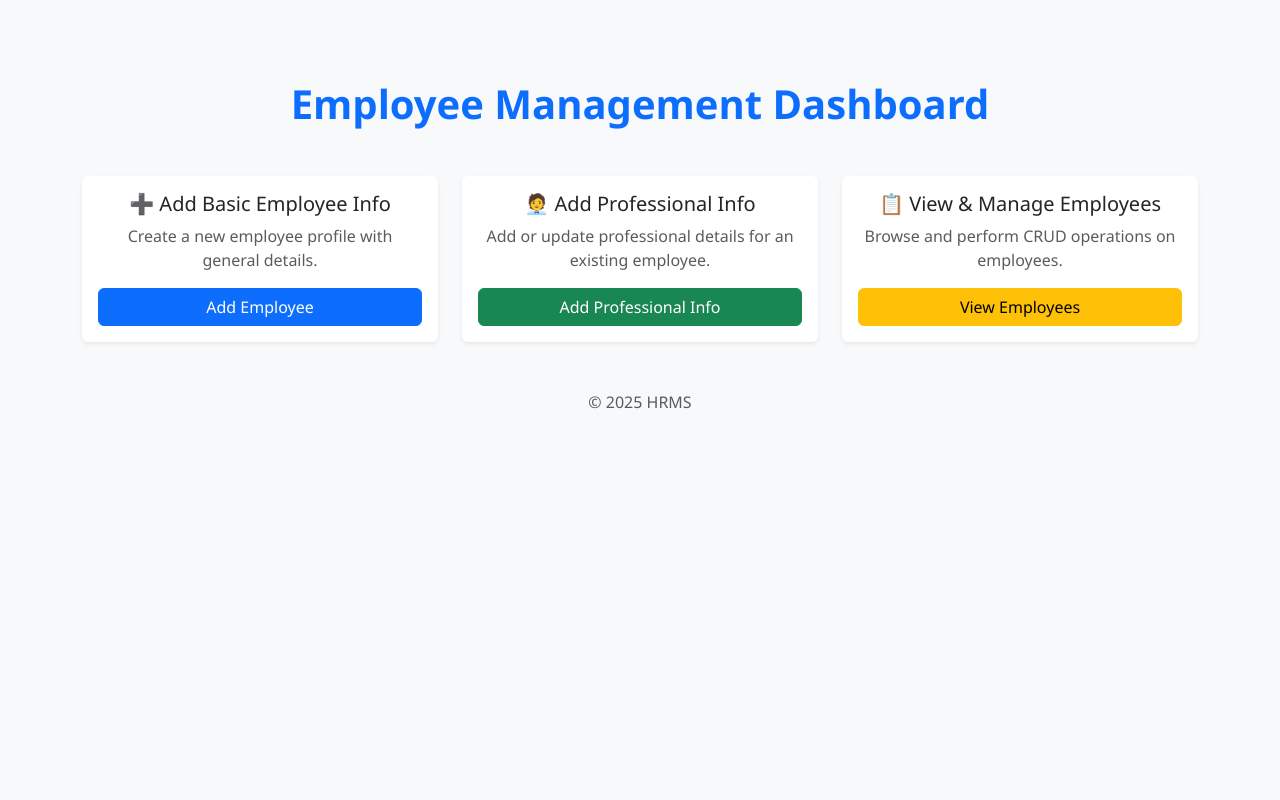
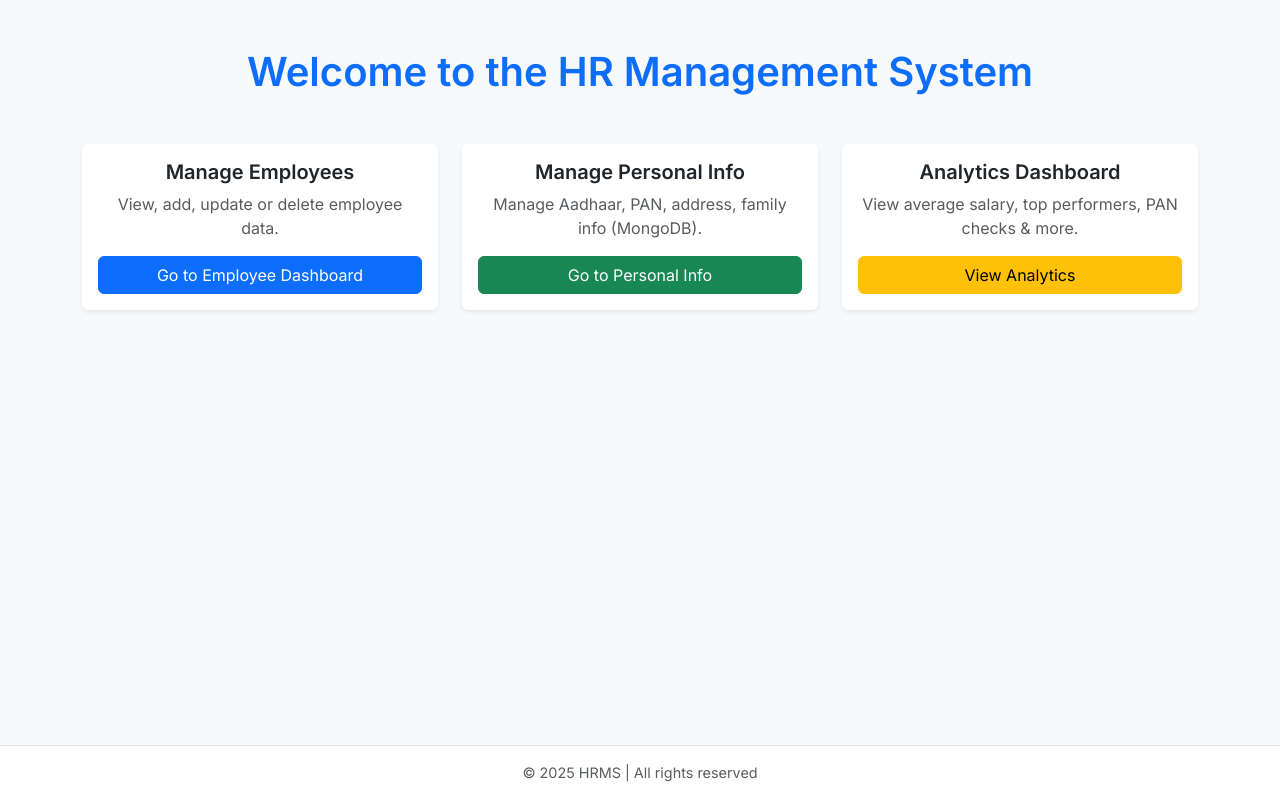
Before and after one commit to pratham1kruk/HR-management-system, a Flask app: page / in a window 1280 px wide. Run offline with Flask 3, Linux system fonts and the light colour scheme; some libraries are stand-ins or nearby versions.

Commit message:
index.html ch1

```diff
--- a/backend/templates/index.html
+++ b/backend/templates/index.html
@@ -2,68 +2,70 @@
 <html lang="en">
 <head>
     <meta charset="UTF-8">
-    <title>Employee Management</title>
+    <title>HR Management Dashboard</title>
     <meta name="viewport" content="width=device-width, initial-scale=1">
 
-    <!-- Bootstrap -->
+    <!-- Bootstrap CSS -->
     <link href="https://cdn.jsdelivr.net/npm/bootstrap@5.3.0/dist/css/bootstrap.min.css" rel="stylesheet">
 
-    <!-- Custom Style -->
+    <!-- Google Font -->
+    <link href="https://fonts.googleapis.com/css2?family=Inter:wght@400;600&display=swap" rel="stylesheet">
+
     <style>
         body {
-            font-family: 'Segoe UI', sans-serif;
-            background-color: #f8f9fa;
-        }
-        .container {
-            margin-top: 80px;
-        }
-        .card {
-            transition: transform 0.2s;
+            font-family: 'Inter', sans-serif;
         }
         .card:hover {
-            transform: translateY(-4px);
+            transform: translateY(-5px);
+            transition: all 0.2s ease-in-out;
+        }
+        footer {
+            font-size: 0.9rem;
         }
     </style>
 </head>
-<body>
-    <div class="container text-center">
-        <h1 class="mb-5 text-primary fw-bold">Employee Management Dashboard</h1>
+<body class="bg-light d-flex flex-column min-vh-100">
+    <div class="container-md py-5 flex-grow-1">
+        <h1 class="mb-5 text-center fw-bold text-primary">Welcome to the HR Management System</h1>
 
-        <div class="row justify-content-center g-4">
+        <div class="row g-4 justify-content-center">
+            <!-- Employee Management -->
             <div class="col-md-4">
-                <div class="card shadow-sm border-0">
-                    <div class="card-body">
-                        <h5 class="card-title">➕ Add Basic Employee Info</h5>
-                        <p class="card-text text-muted">Create a new employee profile with general details.</p>
-                        <a href="{{ url_for('employee.add_employee') }}" class="btn btn-primary w-100">Add Employee</a>
+                <div class="card h-100 shadow-sm border-0">
+                    <div class="card-body text-center">
+                        <h5 class="card-title fw-semibold">Manage Employees</h5>
+                        <p class="card-text text-muted">View, add, update or delete employee data.</p>
+                        <a href="/employees/home" class="btn btn-primary w-100">Go to Employee Dashboard</a>
                     </div>
                 </div>
             </div>
 
+            <!-- MongoDB: Personal Info -->
             <div class="col-md-4">
-                <div class="card shadow-sm border-0">
-                    <div class="card-body">
-                        <h5 class="card-title">🧑‍💼 Add Professional Info</h5>
-                        <p class="card-text text-muted">Add or update professional details for an existing employee.</p>
-                        <a href="{{ url_for('employee.list_employees') }}" class="btn btn-success w-100">Add Professional Info</a>
+                <div class="card h-100 shadow-sm border-0">
+                    <div class="card-body text-center">
+                        <h5 class="card-title fw-semibold">Manage Personal Info</h5>
+                        <p class="card-text text-muted">Manage Aadhaar, PAN, address, family info (MongoDB).</p>
+                        <a href="/mongo/" class="btn btn-success w-100">Go to Personal Info</a>
                     </div>
                 </div>
             </div>
 
+            <!-- Analytics -->
             <div class="col-md-4">
-                <div class="card shadow-sm border-0">
-                    <div class="card-body">
-                        <h5 class="card-title">📋 View & Manage Employees</h5>
-                        <p class="card-text text-muted">Browse and perform CRUD operations on employees.</p>
-                        <a href="{{ url_for('employee.list_employees') }}" class="btn btn-warning w-100">View Employees</a>
+                <div class="card h-100 shadow-sm border-0">
+                    <div class="card-body text-center">
+                        <h5 class="card-title fw-semibold">Analytics Dashboard</h5>
+                        <p class="card-text text-muted">View average salary, top performers, PAN checks & more.</p>
+                        <a href="/analytics/avg-salary" class="btn btn-warning w-100">View Analytics</a>
                     </div>
                 </div>
             </div>
         </div>
+    </div>
 
-        <footer class="mt-5 text-muted">
-            &copy; 2025 HRMS
-        </footer>
-    </div>
+    <footer class="text-center py-3 bg-white border-top text-muted">
+        &copy; 2025 HRMS | All rights reserved
+    </footer>
 </body>
 </html>
```
